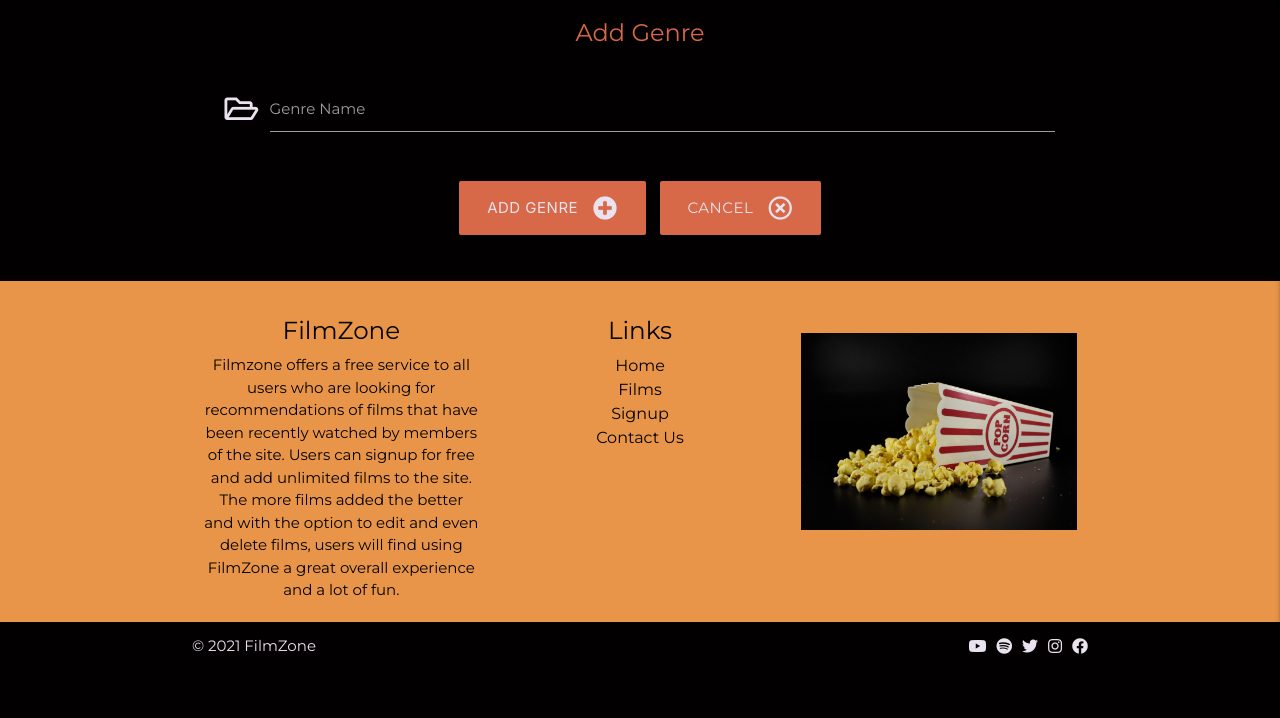
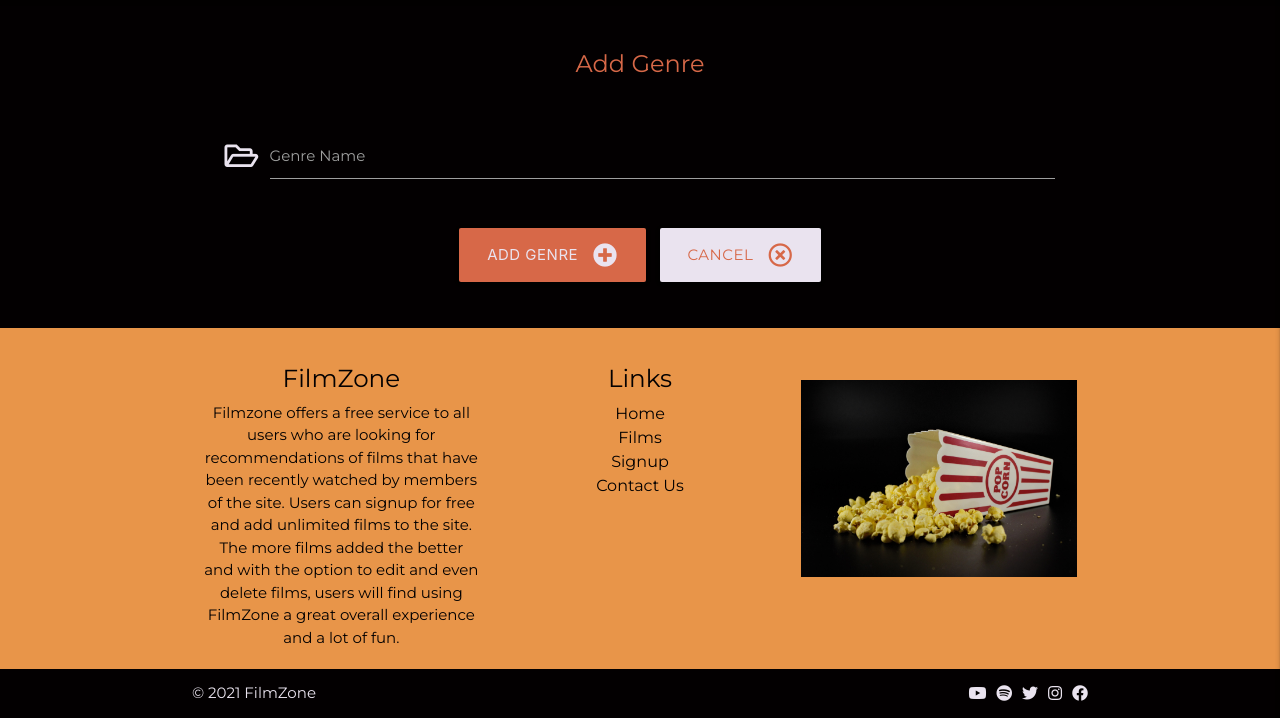
Before and after one commit to liamwalsh1980/Milestone-Project-3, a Flask app: page /add_genre in a window 1280 px wide. Shown: the part 64-782 px from the top of the page. Run offline with Flask 2, Linux system fonts and the light colour scheme; some libraries are stand-ins or nearby versions; some web fonts are replaced.

Commit message:
cancel button color change

```diff
--- a/templates/add_genre.html
+++ b/templates/add_genre.html
@@ -4,7 +4,7 @@
     <!-- Subheader text -->
     <section>
         <div class="row">
-            <div class="col-12 md-6 subheader">Add Genre</div>
+            <h2 class="col-12 md-6 subheader">Add Genre</h2>
         </div>
     </section>
     <!-- Add a new genre using a form from Materialize -->
@@ -26,7 +26,7 @@
                     <button type="submit" class="btn-large btn-text button-padding">Add Genre <i class="fas fa-plus-circle right"></i></button>
                     <!-- Cancel and return to manage genres page -->
                     <div class="col s12"></div>
-                    <a aria-label="Jump to your Genres page" href="{{ url_for('genres') }}" class="btn-large btn-text button-padding">Cancel<i class="far fa-times-circle right"></i></a>
+                    <a aria-label="Jump to your Genres page" href="{{ url_for('genres') }}" class="btn-large btn-text button-padding cancel-btn">Cancel<i class="far fa-times-circle right"></i></a>
                 </div>
             </form>
         </div>
```
